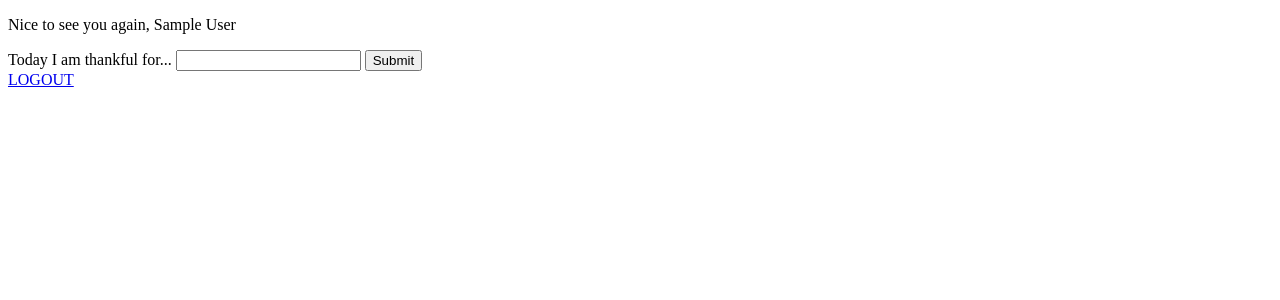
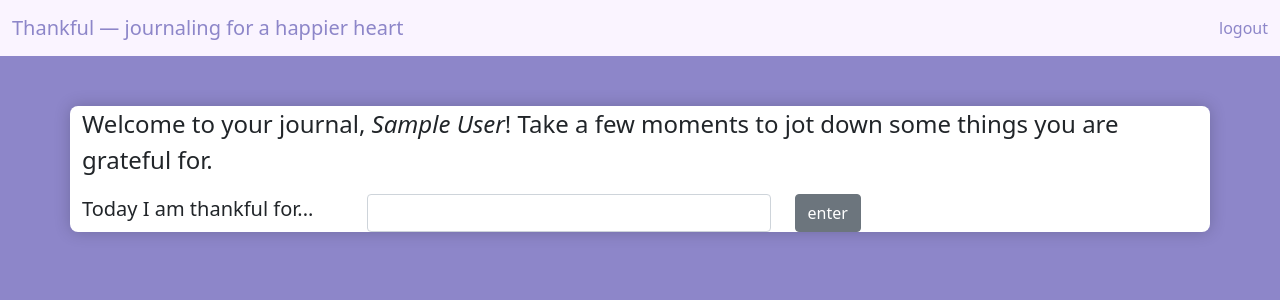
Before and after one commit to douglashuangg/Thankful, a Flask app: page /dashboard/ in a window 1280 px wide. Shown: the top 300 px of the page. Run offline with Flask 2, Linux system fonts and the light colour scheme; the visitor is signed in with stand-in values (Sample User, id 1); data that the repository does not hold is empty; parts of the project's set-up code (start-up, migrations or seed data) failed here and were passed over.

Commit message:
done done done

```diff
--- /dev/null
+++ b/static/css/dashboard.css
@@ -0,0 +1,29 @@
+.navbar {
+    background-color: #faf4ff;
+}
+
+.navbar-brand{
+    color: #8D86C9;
+}
+
+.navbar-text{
+    color: #8D86C9;
+}
+
+.nav-link {
+    color: #8D86C9;
+}
+.lmao {
+    background-color: #8D86C9;
+}
+
+.cfirst {
+    background-color: white;
+    margin-top: 50px;
+    box-shadow: 0px 0px 1em rgba(10, 9, 9, 0.205);
+    border-radius: 8px;
+}
+.individual {
+    border: 1px solid #ddc6f0;
+    padding: 5px;
+}
--- a/templates/dashboard.html
+++ b/templates/dashboard.html
@@ -5,31 +5,61 @@
     <meta charset="UTF-8">
     <meta http-equiv="X-UA-Compatible" content="IE=edge">
     <meta name="viewport" content="width=device-width, initial-scale=1.0">
-    <title>Hello</title>
+    <title>Thankful</title>
+    <link href="https://cdn.jsdelivr.net/npm/bootstrap@5.0.0-beta1/dist/css/bootstrap.min.css" rel="stylesheet"
+        integrity="sha384-giJF6kkoqNQ00vy+HMDP7azOuL0xtbfIcaT9wjKHr8RbDVddVHyTfAAsrekwKmP1" crossorigin="anonymous">
+    <link rel="stylesheet" href="/static/css/dashboard.css">
 </head>
 
-<body>
+<body class='lmao'>
+    <nav class="navbar navbar-default">
+        <div class="container-fluid">
+            <a class="navbar-brand me-0 pe-0" href="/">Thankful — journaling for a happier heart</a>
 
-    <p>Nice to see you again, {{ session['user']['name'] }}</p>
+            <div class="navbar-nav">
+                <a href="/user/signout/" class='nav-link'>logout</a>
+            </div>
 
-    <form name="submit_entry" action="/submitdata" method='POST'>
-        <label for="entry">Today I am thankful for...</label>
-        <input type="text" name="entry" id='entry'>
-        <input type="submit" value='Submit' class='btn'>
-    </form>
-    <a href="/user/signout/">LOGOUT</a>
-    <div>
 
-        {% for i in day %}
-        <div>On {{i}}, I was thankful for {{log[loop.index0]}}</div>
-        {% endfor %}
+        </div>
+    </nav>
+    <div class="container cfirst">
+        <p class='fs-4'>Welcome to your journal, <i>{{ session['user']['name'] }}</i>! Take a few moments to jot down
+            some
+            things you
+            are
+            grateful for.</p>
+
+        <form name="submit_entry" action="/submitdata" method='POST'>
+            <div class="row">
+                <div class="col-3 pe-0">
+                    <label for="entry" class='fs-5'>Today I am thankful for...</label>
+                </div>
+                <div class="col">
+                    <input type="text" name="entry" class='form-control' id='entry' required>
+                </div>
+                <div class="col">
+                    <input type="submit" value='enter' class='btn btn-secondary'>
+                </div>
+            </div>
+        </form>
+
+        <div class='container mt-3'>
+
+            {% for i in day %}
+            <div class='individual'>On {{i}}, I was thankful for {{log[loop.index0]}}</div>
+            {% endfor %}
 
 
 
+        </div>
     </div>
-    <script src="/static/js/log.ks"></script>
+    <script src="/static/js/log.js"></script>
     <script src="/static/js/jquery.js"></script>
     <script src="/static/js/scripts.js"></script>
+    <script src="https://cdn.jsdelivr.net/npm/bootstrap@5.0.0-beta1/dist/js/bootstrap.bundle.min.js"
+        integrity="sha384-ygbV9kiqUc6oa4msXn9868pTtWMgiQaeYH7/t7LECLbyPA2x65Kgf80OJFdroafW"
+        crossorigin="anonymous"></script>
 </body>
 
 </html>
--- a/templates/signup.html
+++ b/templates/signup.html
@@ -5,7 +5,7 @@
     <meta charset="UTF-8">
     <meta http-equiv="X-UA-Compatible" content="IE=edge">
     <meta name="viewport" content="width=device-width, initial-scale=1.0">
-    <title>SIGNUP</title>
+    <title>Thankful Registration</title>
     <link rel="stylesheet" href="/static/css/signup.css">
     <link href="https://cdn.jsdelivr.net/npm/bootstrap@5.0.0-beta1/dist/css/bootstrap.min.css" rel="stylesheet"
         integrity="sha384-giJF6kkoqNQ00vy+HMDP7azOuL0xtbfIcaT9wjKHr8RbDVddVHyTfAAsrekwKmP1" crossorigin="anonymous">
@@ -16,7 +16,8 @@
     <nav class="navbar navbar-default">
         <div class="container-fluid">
             <div class="navbar-header">
-                <a class="navbar-brand bold" href="/">Thankful</a>
+                <a class="navbar-brand me-0 pe-0" href="/">Thankful</a>
+                <span class="navbar-text">
             </div>
         </div>
     </nav>
```
Also changed, not shown: static/css/signup.css (+7 -0 lines).
